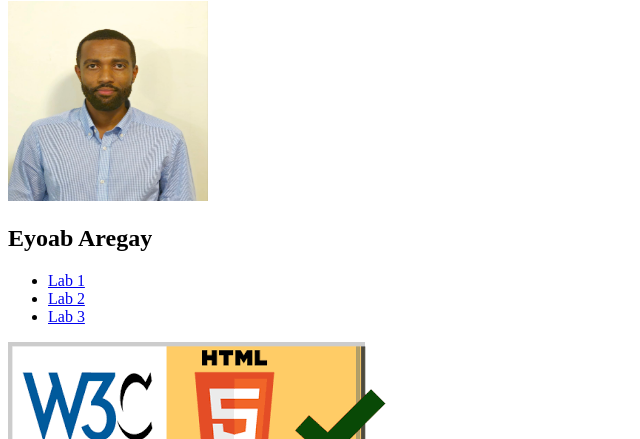
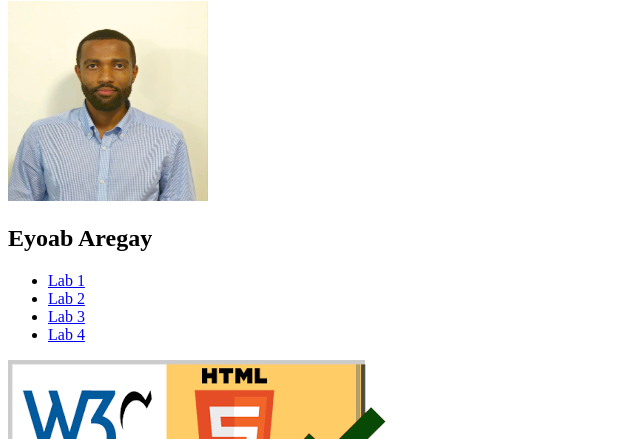
Before and after one commit to Eyu-Tes/waplabs, a plain HTML site: page index.html in a window 1280 px wide. Shown: the part 79-518 px from the top of the page, without its empty margins (0-640 px from the left). Drawn offline with Linux system fonts and the light colour scheme.

Commit message:
Add files via upload

```diff
--- a/index.html
+++ b/index.html
@@ -13,6 +13,7 @@
         <li><a href="#">Lab 1</a></li>
         <li><a href="./aboutme.html">Lab 2</a></li>
         <li><a href="./cart.html">Lab 3</a></li>
+        <li><a href="./form.html">Lab 4</a></li>
     </ul>
     <a href="https://validator.w3.org/nu/?doc=https%3A%2F%2Feyu-tes.github.io%2Fwaplabs%2F">
         <img src="./htmlchecker.png" alt="html checker">
```
